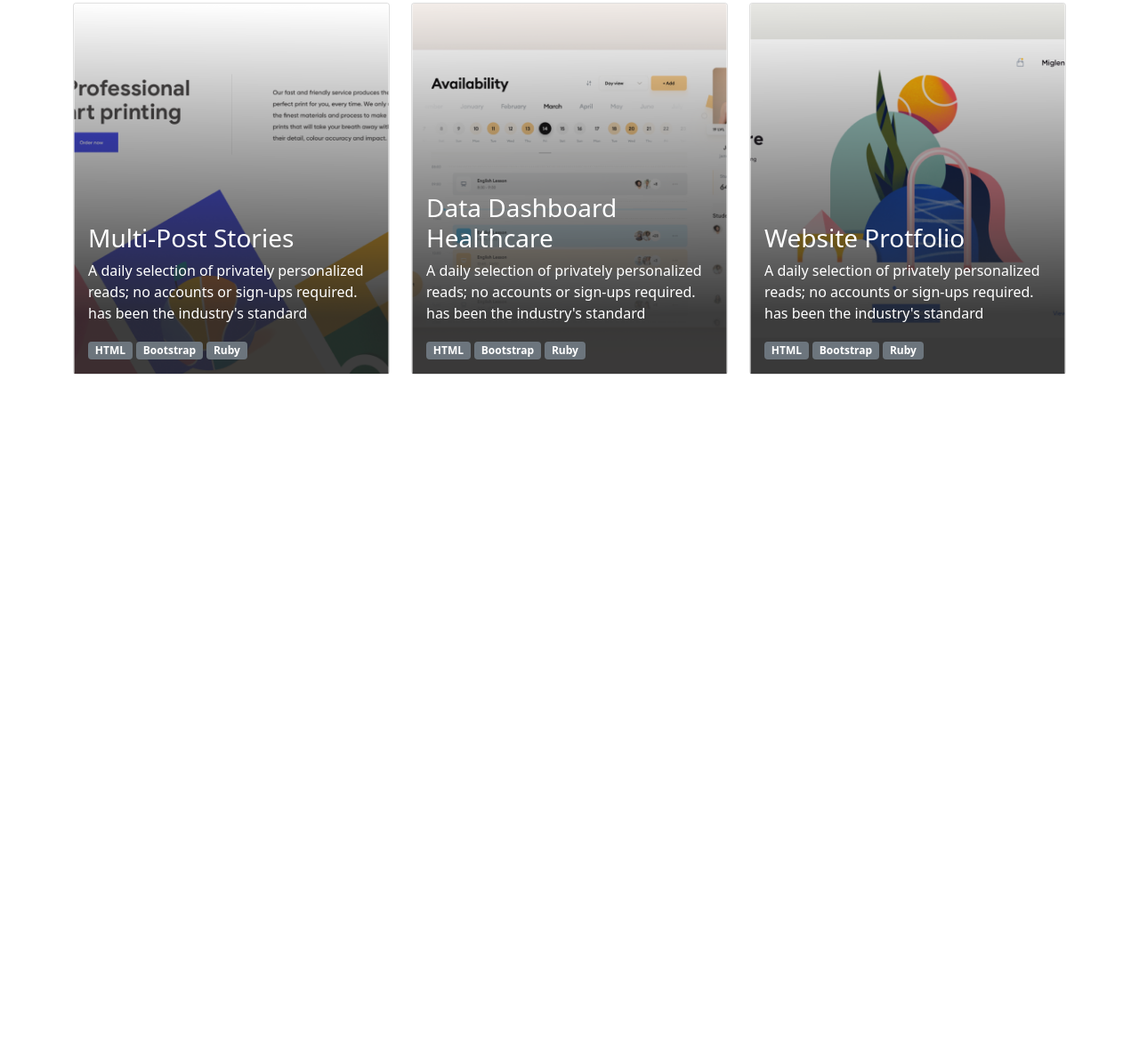
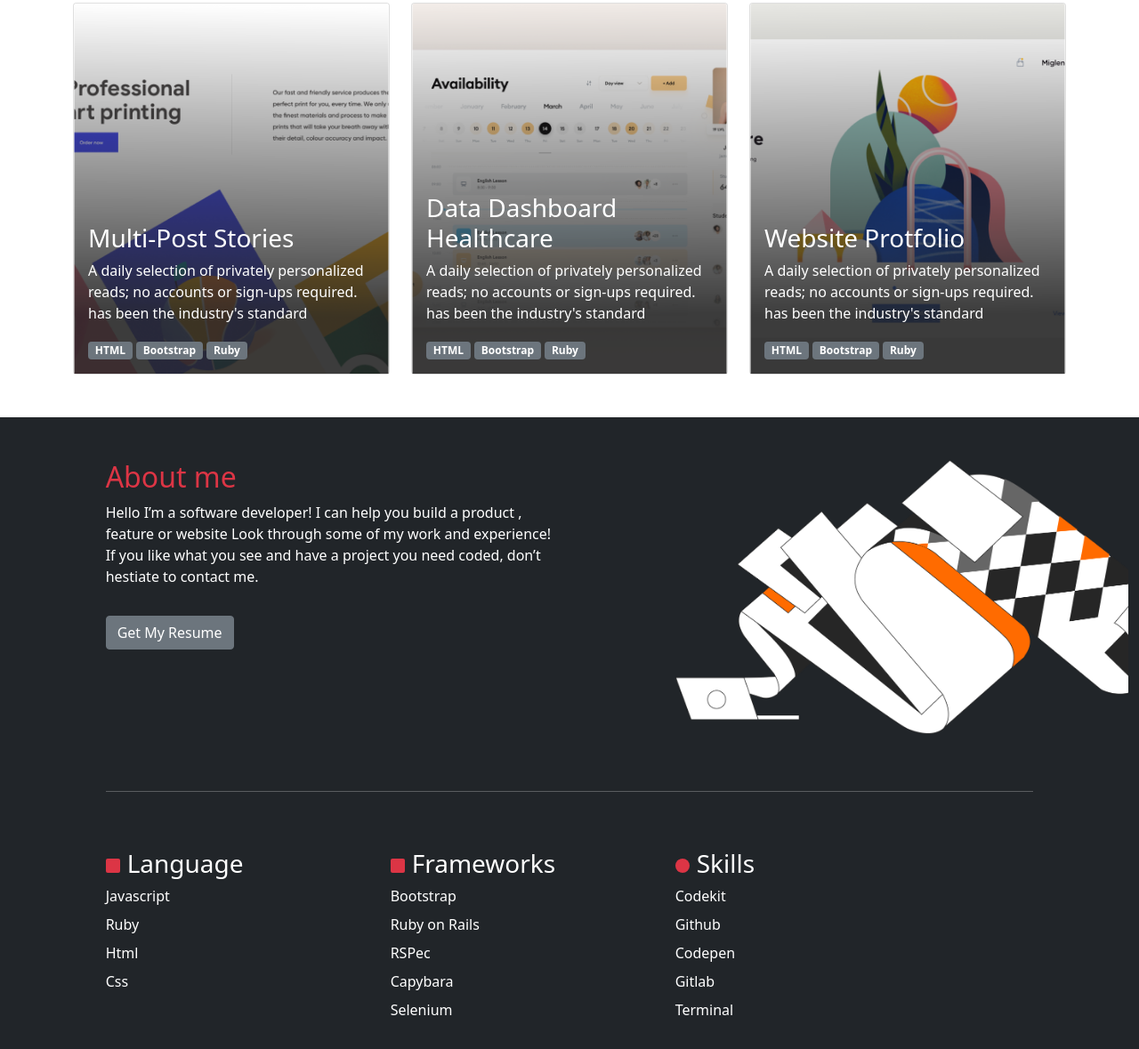
Before and after one commit to gtekle/Portfolio_with_bootstrap, a plain HTML site: page index.html in a window 1280 px wide. Shown: the part 1662-2841 px from the top of the page at 89% size. Before the commit the page ends 2131 px from the top, so only its background shows below. Drawn offline with nearby package versions, Linux system fonts and the light colour scheme.

Commit message:
Add about me section

```diff
--- a/index.html
+++ b/index.html
@@ -332,6 +332,80 @@
       </div>
     </section>
 
+    <!-- About Section -->
+    <section class="container-fluid mt-5 bg-dark pb-5">
+      <div class="row py-5">
+        <div class="col-lg-1"></div>
+        <div class="col-lg-5">
+          <h2 class="h2 text-danger">About me</h2>
+          <p class="text-white">
+            Hello I’m a software developer! I can help you build a product , feature or website Look through some of my work and experience! If you like what you see and have a project you need coded, don’t hestiate to contact me.
+          </p>
+          <button type="button" class="btn btn-secondary mt-3">
+            Get My Resume
+          </button>
+        </div>
+        <div class="col-lg-1"></div>
+
+        <div class="col-lg-5 d-flex justify-content-end">
+          <img src="images/illustration-about me@2x.png" class="img-fluid" alt="About me section decoration">
+        </div>
+      </div>
+
+      <div class="row">
+        <div class="col-lg-1"></div>
+        <div class="col-lg-10">
+          <hr class="text-white">
+        </div>
+        <div class="col-lg-1"></div>
+      </div>
+
+      <div class="row text-white my-5">
+        <div class="col-lg-1"></div>
+
+        <div class="col-lg-3">
+          <h3 class="h3"><svg xmlns="http://www.w3.org/2000/svg" width="16" height="16" fill="currentColor" class="bi bi-square-fill text-danger me-2" viewBox="0 0 16 16">
+            <path d="M0 2a2 2 0 0 1 2-2h12a2 2 0 0 1 2 2v12a2 2 0 0 1-2 2H2a2 2 0 0 1-2-2V2z"/>
+          </svg>Language</h3>
+          <ul class="list-unstyled">
+            <li class="mb-2">Javascript</li>
+            <li class="mb-2">Ruby</li>
+            <li class="mb-2">Html</li>
+            <li class="mb-2">Css</li>
+          </ul>
+        </div>
+        <div class="col-lg-3">
+          <h3 class="h3">
+          <svg xmlns="http://www.w3.org/2000/svg" width="16" height="16" fill="currentColor" class="bi bi-square-fill text-danger me-2" viewBox="0 0 16 16">
+            <path d="M0 2a2 2 0 0 1 2-2h12a2 2 0 0 1 2 2v12a2 2 0 0 1-2 2H2a2 2 0 0 1-2-2V2z"/>
+          </svg>Frameworks</h3>
+          <ul class="list-unstyled">
+            <li class="mb-2">Bootstrap </li>
+            <li class="mb-2">Ruby on Rails</li>
+            <li class="mb-2">RSPec</li>
+            <li class="mb-2">Capybara</li>
+            <li class="mb-2">Selenium</li>
+          </ul>
+        </div>
+        <div class="col-lg-4">
+          <h3 class="h3"><svg xmlns="http://www.w3.org/2000/svg" width="16" height="16" fill="currentColor" class="bi bi-circle-fill text-danger me-2" viewBox="0 0 16 16">
+          <circle cx="8" cy="8" r="8"/>
+        </svg>Skills</h3>
+          <ul class="list-unstyled">
+            <li class="mb-2">Codekit</li>
+            <li class="mb-2">Github</li>
+            <li class="mb-2">Codepen</li>
+            <li class="mb-2">Gitlab</li>
+            <li class="mb-2">Terminal</li>
+          </ul>
+        </div>
+        <div class="col-lg-1"></div>
+
+      </div>
+
+    </section>
+
+
     <!-- Latest compiled JavaScript -->
     <script src="https://cdn.jsdelivr.net/npm/bootstrap@5.1.2/dist/js/bootstrap.bundle.min.js"></script>
   </body>
```
Also changed, not shown: images/illustration-about me@2x.png (added).
